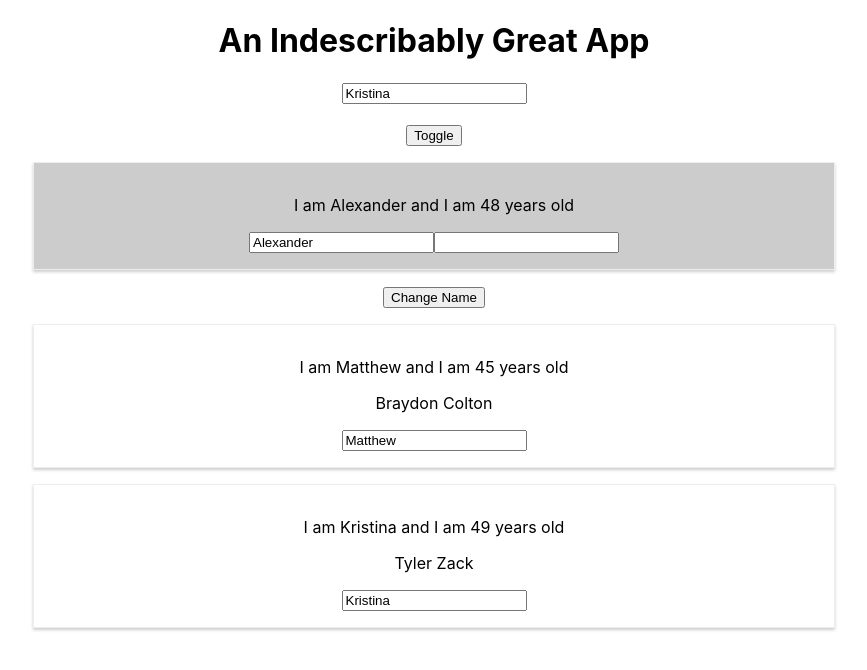
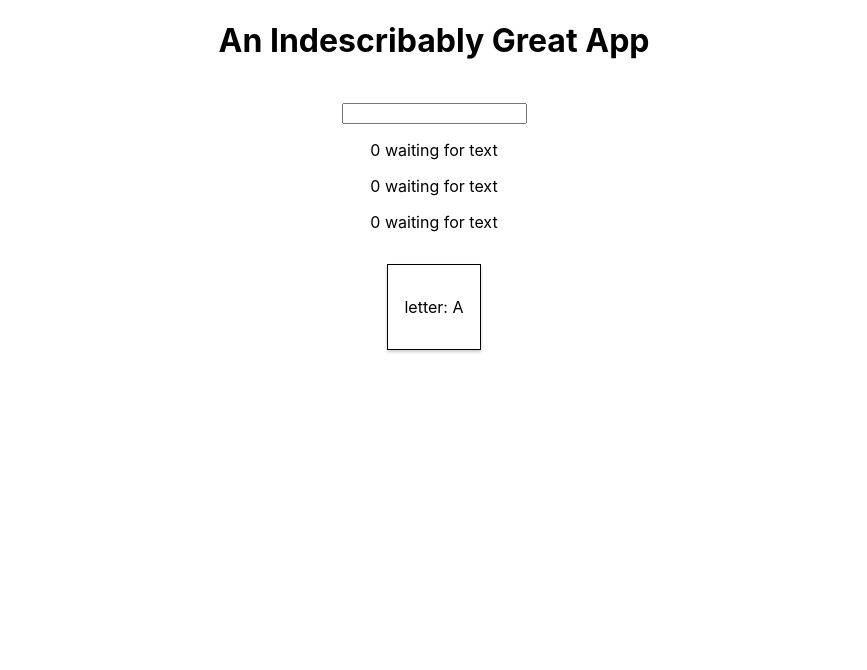
Before and after one commit to abmoll/r-curr, a React (Create React App) app: page / in a window 1280 px wide. Shown: the top 670 px of the page, without its empty margins (206-1073 px from the left). Built offline with nearby package versions, Linux system fonts and the light colour scheme.

Commit message:
enabled textbox to count length and display message

```diff
--- a/src/App.js
+++ b/src/App.js
@@ -1,80 +1,76 @@
 import React, { Component } from 'react';
 import './App.css';
 import './index.css';
-import UserInput from './UserInput.js';
-import UserOutput from './UserOutput.js';
-import Person from './Person/Person.js';
+import './CharComponent.css'
+import Validation from './ValidationComponent.js';
+import CharComponent from './CharComponent.js';
 
 class App extends Component {
 
   state = {
-    persons: [
-      { name: 'Kristina', age: 45 },
-      { name: 'Matthew', age: 46 },
-      { name: 'Alexander', age: 39 }
+    text: [
+      { id: 1, length: 0, message: 'waiting for text' },
+      { id: 2, length: 0, message: 'waiting for text' },
+      { id: 3, length: 0, message: 'waiting for text' }
     ],
-    showPersons: true
   }
 
-  changeNameHandler = (newName) => {
+  deletePersonHandler = (personIndex) => {
+    const persons = this.state.persons.slice();
+    persons.splice(personIndex, 1);
+    this.setState({ persons: persons });
+  }
+  // nameUpdateHandler = (event) => {
+  //   this.setState({
+  //     persons: [
+  //       { name: 'Max', age: 28 },
+  //       { name: event.target.value, age: 38 },
+  //       { name: 'Bobby', age: 22 }
+  //     ]
+  //   })
+  // }
+
+  changedTextHandler = (event) => {
+
+    var textInput = event.target.value;
+    console.log(textInput);
+
+    var leng = textInput.length;
+    var mess = '';
+    if (leng < 5) mess = 'too short';
+    if (leng > 5) mess = 'too long';
     this.setState({
-      persons: [
-        { name: newName, age: 28 },
-        { name: 'Gino', age: 38 },
-        { name: 'Bob', age: 22 }
+      text: [
+        { length: leng, message: mess },
+        { length: leng, message: mess },
+        { length: leng, message: mess }
       ]
     })
   }
 
-  nameUpdateHandler = (event) => {
-    this.setState({
-      persons: [
-        { name: 'Max', age: 28 },
-        { name: event.target.value, age: 38 },
-        { name: 'Bobby', age: 22 }
-      ]
-    })
-  }
+  render() {
+    let texter = (
+    <div>
+      {this.state.text.map((texts, index) => {
+        return <Validation
+          length={texts.length}
+          message={texts.message}
+          key={texts.id}
+          // changed={(event) => this.changedTextHandler(event, texts.id)}
+        />
+      })}
+    </div>
+    )
 
-  togglePersonHandler = () => {
-    const doesShow = this.state.showPersons;
-    this.setState({ showPersons: !doesShow })
-  }
 
-  render() {
-
-    let persons = null;
-    if (this.state.showPersons) {
-      persons = (
-        <div>
-          <UserOutput
-            click={this.changeNameHandler}
-            name={this.state.persons[2].name}
-            age='48' />
-          <button onClick={this.changeNameHandler.bind(this, 'Alejandro')}>Change Name</button>
-          <Person
-            click={this.nameUpdateHandler}
-            name={this.state.persons[1].name}
-            age={this.state.persons[0].age}
-            children='Braydon Colton' />
-          <Person
-            click={this.changeNameHandler}
-            name={this.state.persons[0].name}
-            age='49'
-            children='Tyler Zack' />
-        </div>
-      )
-    }
 
     return (
       <div className="App">
         <h1>An Indescribably Great App</h1>
-        <UserInput
-          name='Kristina'
-          click={this.changeNameHandler.bind(this, 'Alejandro')} />
-        <br></br>
-        <button onClick={this.togglePersonHandler}>Toggle</button>
-        {persons}
+        <br />
+        <input onChange={(event) => this.changedTextHandler(event)}></input>
+        {texter}
+        <CharComponent letter='A' />
       </div>
     );
   }
--- /dev/null
+++ b/src/CharComponent.css
@@ -0,0 +1,8 @@
+.CharComponent {
+    display: inline-block;
+    padding: 16px;
+    border: 1px solid black;
+    box-shadow: 0 2px 3px #ccc;
+    margin: 16px;
+    text-align: center;
+}
--- /dev/null
+++ b/src/CharComponent.js
@@ -0,0 +1,16 @@
+import React from 'react';
+import './CharComponent.css';
+
+const charComponent = (props) => {
+
+    return (
+      <div className="CharComponent">
+          {/* <p onClick={props.click}>I am {props.name} and I am {props.age} years old</p> */}
+          <p>letter: {props.letter}</p>
+          {/* <input type="text" onChange={props.changed} value={props.name}/> */}
+
+      </div>
+    )
+};
+
+export default charComponent;
--- a/src/Person/Person.js
+++ b/src/Person/Person.js
@@ -5,9 +5,10 @@ const person = (props) => {
 
     return (
       <div className="Person">
-          <p>I am {props.name} and I am {props.age} years old</p>
+          <p onClick={props.click}>I am {props.name} and I am {props.age} years old</p>
           <p>{props.children}</p>
-          <input type="text" onChange={props.click} value={props.name}/>
+          <input type="text" onChange={props.changed} value={props.name}/>
+
       </div>
     )
 };
--- a/src/UserOutput.js
+++ b/src/UserOutput.js
@@ -6,7 +6,7 @@ const userOutput = (props) => {
     return (
       <div className="UserOutput">
           <p>I am {props.name} and I am {props.age} years old</p>
-          <p>{props.children}</p>
+          {/* <p>{props.children}</p> */}
           <input type="text" onChange={props.click} value={props.name}/>
           <input type="text" onChange={props.click} value={props.length}/>
       </div>
--- /dev/null
+++ b/src/ValidationComponent.js
@@ -0,0 +1,15 @@
+import React from 'react';
+
+const validation = (props) => {
+
+    return (
+      <div className="Validation">
+          {/* <p onClick={props.click}>I am {props.name} and I am {props.age} years old</p> */}
+          <p>{props.length} {props.message} </p>
+          {/* <input type="text" onChange={props.changed} value={props.name}/> */}
+
+      </div>
+    )
+};
+
+export default validation;
```
Also changed, not shown: src/AppArchive1.js (added, +110 -0 lines).
